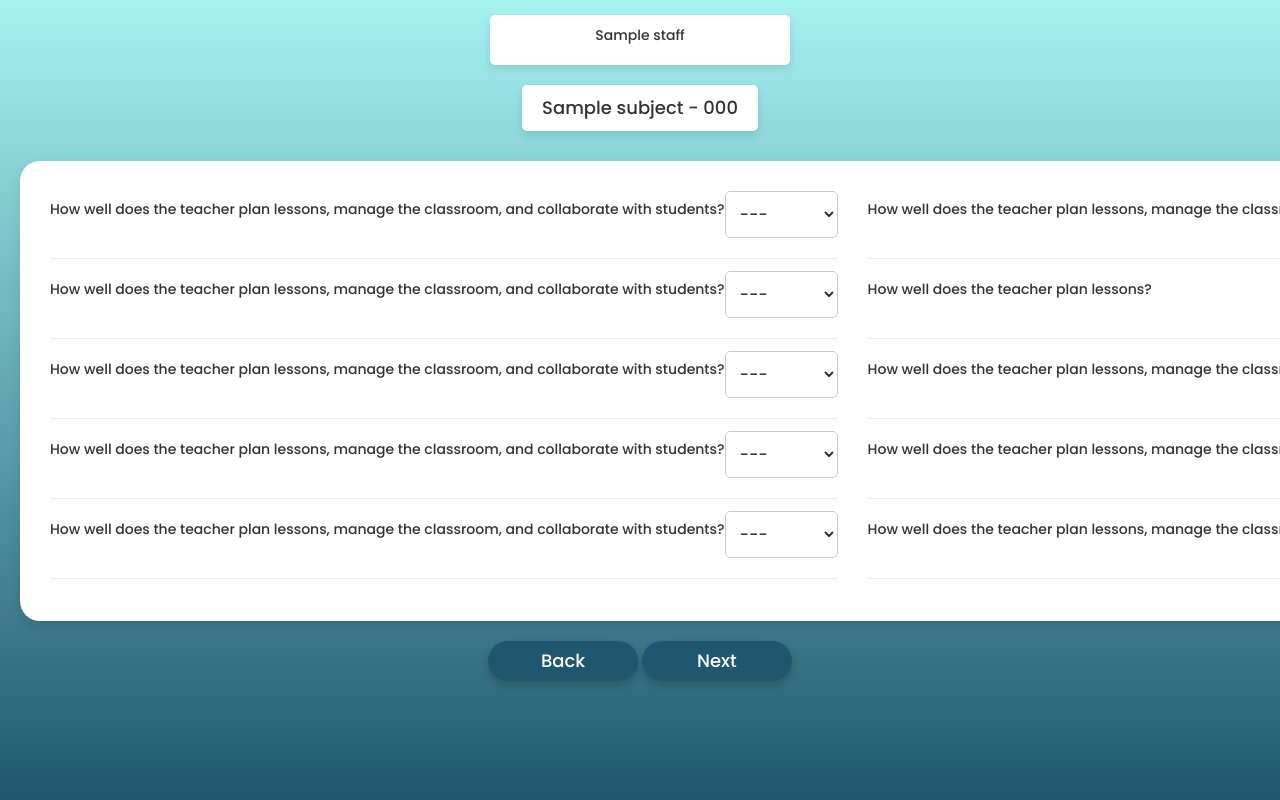
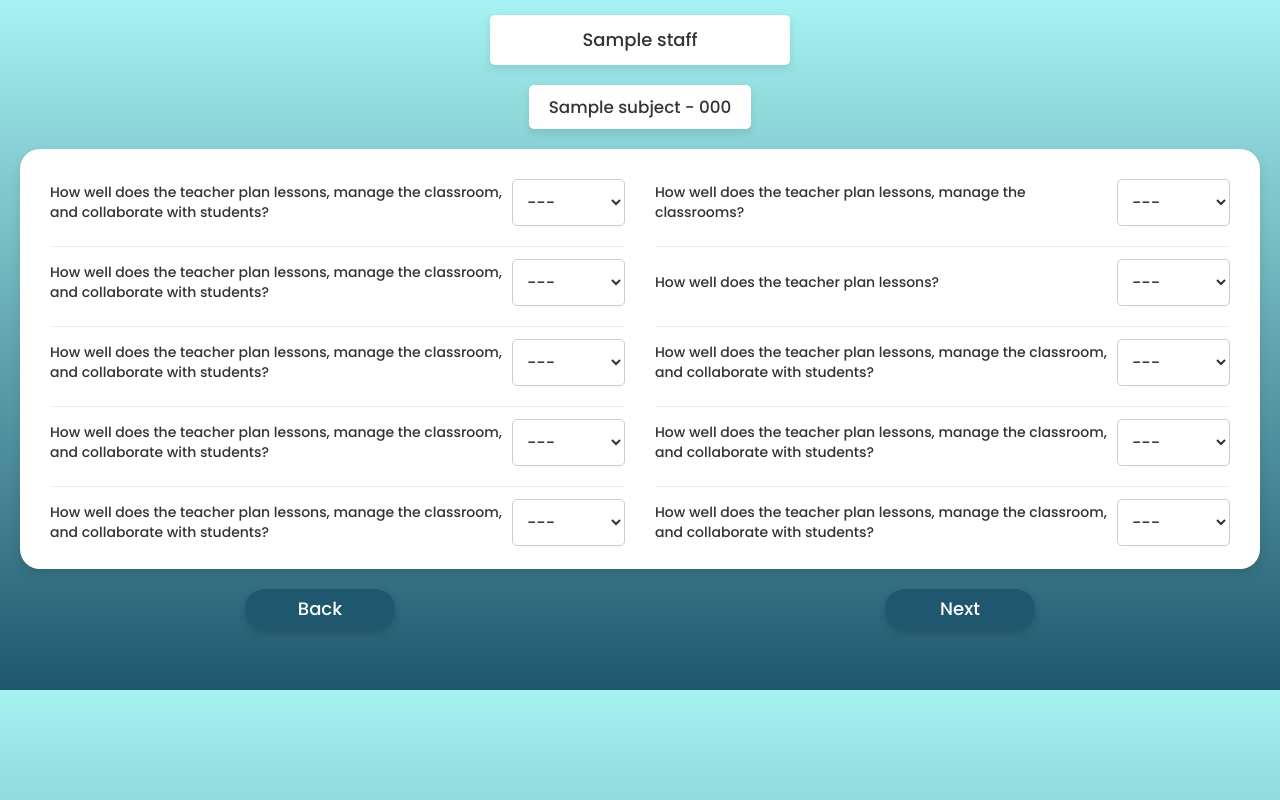
Before and after one commit to shaheen-coder/FeedBack, a Django app: template templates/feed.html in a window 1280 px wide. Run offline with Django 5.2, Linux system fonts and the light colour scheme; the template is opened without the code that fills it: most values are stand-ins (such as "Sample title", 1, 10 or a date in 2020); some libraries are stand-ins or nearby versions.

Commit message:
buttons and size of maincontainer;

```diff
--- a/templates/feed.html
+++ b/templates/feed.html
@@ -15,7 +15,7 @@
     <style>
         html,
         body {
-            height: 100%;
+            height: 690px;
             margin: 0;
             overflow: hidden;
         }
@@ -53,7 +53,7 @@
             display: flex;
             justify-content: center;
             margin-top: 20px;
-            font-size: large;
+            font-size:larger;
         }
 
         .staff_subject {
@@ -68,13 +68,13 @@
         /* chat gpt part start*/
         .container_wrapper {
             overflow: hidden;
-            width: 100%;
+
         }
 
         .slider {
             display: flex;
             transition: transform 0.5s ease-in-out;
-            width: 500%;
+            height: 460px;
         }
 
         /*chat gpt part end*/
@@ -88,14 +88,14 @@
             padding: 30px;
             margin: 20px;
             box-shadow: 0 6px 12px rgba(0, 0, 0, 0.1);
-            width: 100%;
+
         }
 
         .questions {
             display: flex;
             justify-content: space-between;
             align-items: center;
-            margin-bottom: 12px;
+            margin-bottom: 10px;
         }
 
         .option select {
@@ -110,6 +110,7 @@
             display: flex;
             justify-content: space-around;
         }
+
 
         .last_butten {
             width: 150px;
@@ -127,6 +128,13 @@
         .last_butten:hover {
             background-color: #16424d;
         }
+
+        #feedbackForm{
+            margin: 0%;
+            padding: 0%;
+            height: 40px;
+        }
+
 
         hr {
             margin-bottom: 12px;
@@ -218,6 +226,9 @@
 		display: inline-block;
 		margin: 100px auto;
 	}
+    p{
+        margin: 0%;
+    }
     </style>
 </head>
 
@@ -225,7 +236,7 @@
 
     <header>
         <div class="head">
-            <p class="letters">{{data.staff.name}}</p>
+            <h4 class="letters">{{data.staff.name}}</h4>
         </div>
     </header>
 
@@ -308,7 +319,7 @@
                                 </select>
                             </div>
                         </div>
-                        <hr>
+
 
                     </div>
 
@@ -380,7 +391,7 @@
                                 </select>
                             </div>
                         </div>
-                        <hr>
+
                     </div>
                 </div>
         </div>
@@ -404,16 +415,17 @@
             </div>
         </div>
     </div>
-    <div class="button_column">
         <form id="feedbackForm" action="{% url 'feed' sid catid %}" method="POST">
             {% csrf_token %}
-            <input type="hidden" name="staff_name" value="{{data.staff.id}}">
-            <input type="hidden" name="subject_code" value="{{data.subject.subject_code}}">
-            <button type="submit" class="last_butten" >Back</button>
-            <button type="submit" class="last_butten" >Next</button>
+            <div class="button_column">
+                <input type="hidden" name="staff_name" value="{{data.staff.id}}">
+                <input type="hidden" name="subject_code" value="{{data.subject.subject_code}}">
+                <button type="submit" class="last_butten" >Back</button>
+                <button type="submit" class="last_butten" >Next</button>
+            </div>
         </form>
-    </div>
-    </form>
+
+
     <script>
         document.addEventListener('DOMContentLoaded', function () {
             const form = document.getElementById('feedbackForm');
```
